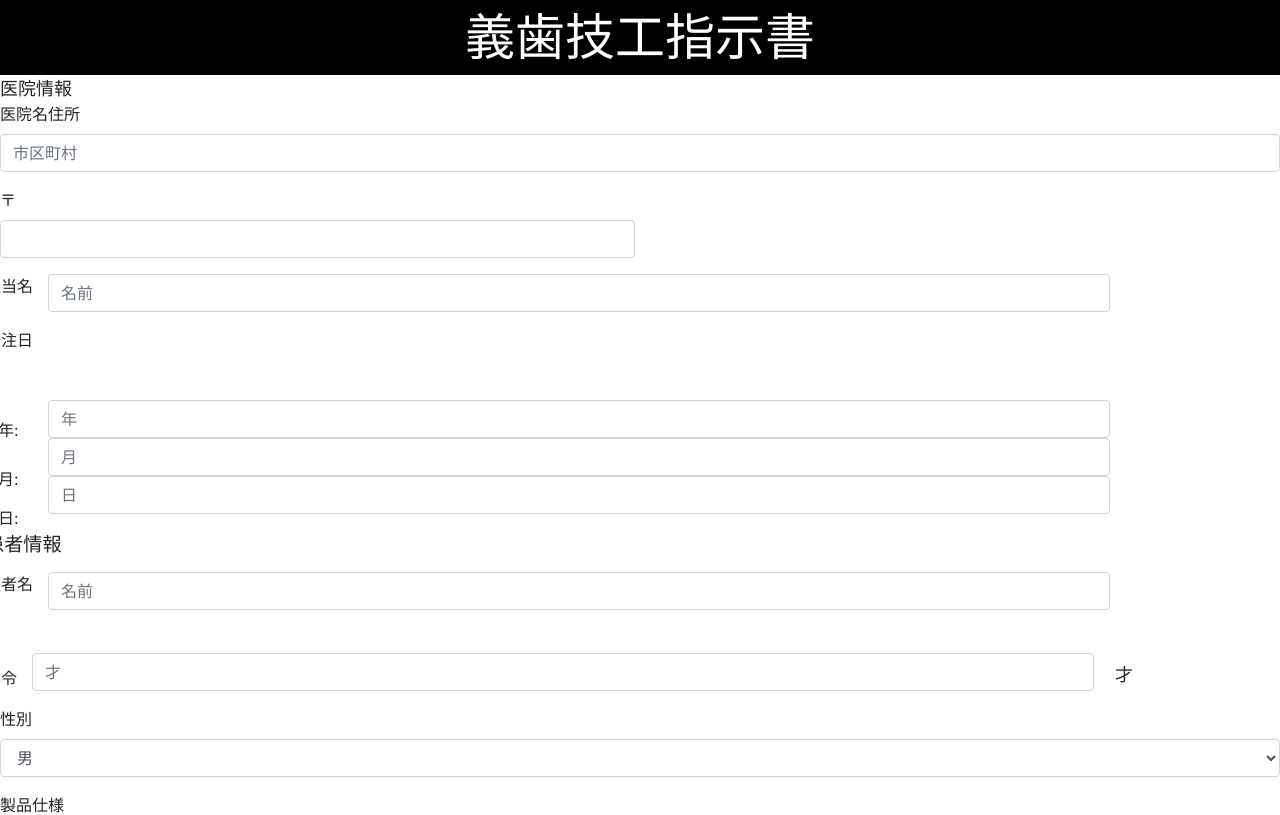
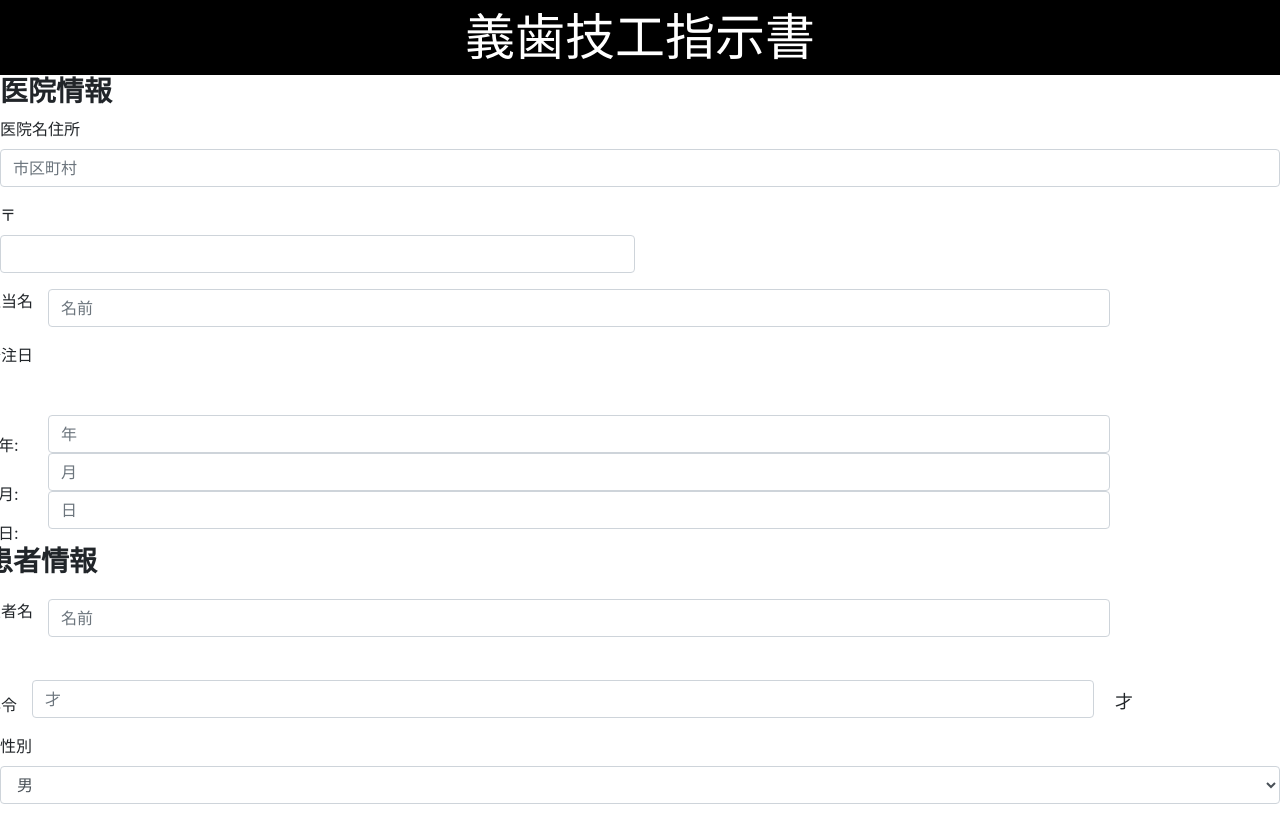
Before and after one commit to JustinTheeDude/dentist-app, a React (Create React App) app: page / in a window 1280 px wide. Shown: the top 815 px of the page. Built offline with nearby package versions, Linux system fonts and the light colour scheme.

Commit message:
add heading tags for doc, patient and order info

```diff
--- a/src/App.css
+++ b/src/App.css
@@ -44,8 +44,8 @@
     margin: auto;
 }
 
-.hospital-info-div {
-    font-size: large;
+.hospital-info-header {
+    font-weight: bold;
 }
 
 .age-div{
@@ -78,9 +78,17 @@
     top: 130px;
 }
 
-.patient-info-div {
+.patient-info-header {
     position: relative;
     left: -15px;
     padding-bottom: 1%;
-    font-size: larger;
+    font-weight: bold;
 }
+
+.order-header {
+    position: relative;
+    top: 0px;
+    left: 70px;
+    /* font-size: x-large; */
+    font-weight: bold;
+}
--- a/src/App.js
+++ b/src/App.js
@@ -19,6 +19,7 @@ class App extends Component {
             <div>
                 <Header />
                 <MainInfo />
+                <h3 className="order-heading">発注日/納期日</h3>
                 <Calendar selectRange={true} onChange={(value) => console.log('Start date is:', value[0].toString().slice(0,16), 'Finish date is:', value[1].toString().slice(0,16))}  />
             </div>
         );
--- a/src/Components/MainInfo.js
+++ b/src/Components/MainInfo.js
@@ -15,7 +15,7 @@ class MainInfo extends Component {
     render () {
         return (
             <Form id="main_form" className="main-form">
-                <div className="hospital-info-div">医院情報</div>
+                <h3 className="hospital-info-header">医院情報</h3>
                 <FormGroup>
                     <Label for="exampleAddress">医院名住所</Label>
                     <Input type="text" name="address" id="exampleAddress" placeholder="市区町村"/>
@@ -47,7 +47,7 @@ class MainInfo extends Component {
 
                     </Col>
                 </FormGroup>
-                <div　className="patient-info-div">患者情報</div>
+                <h3　className="patient-info-header">患者情報</h3>
                 <FormGroup row >
                     <Label>患者名</Label>
                     <Col sm={10}>
```
